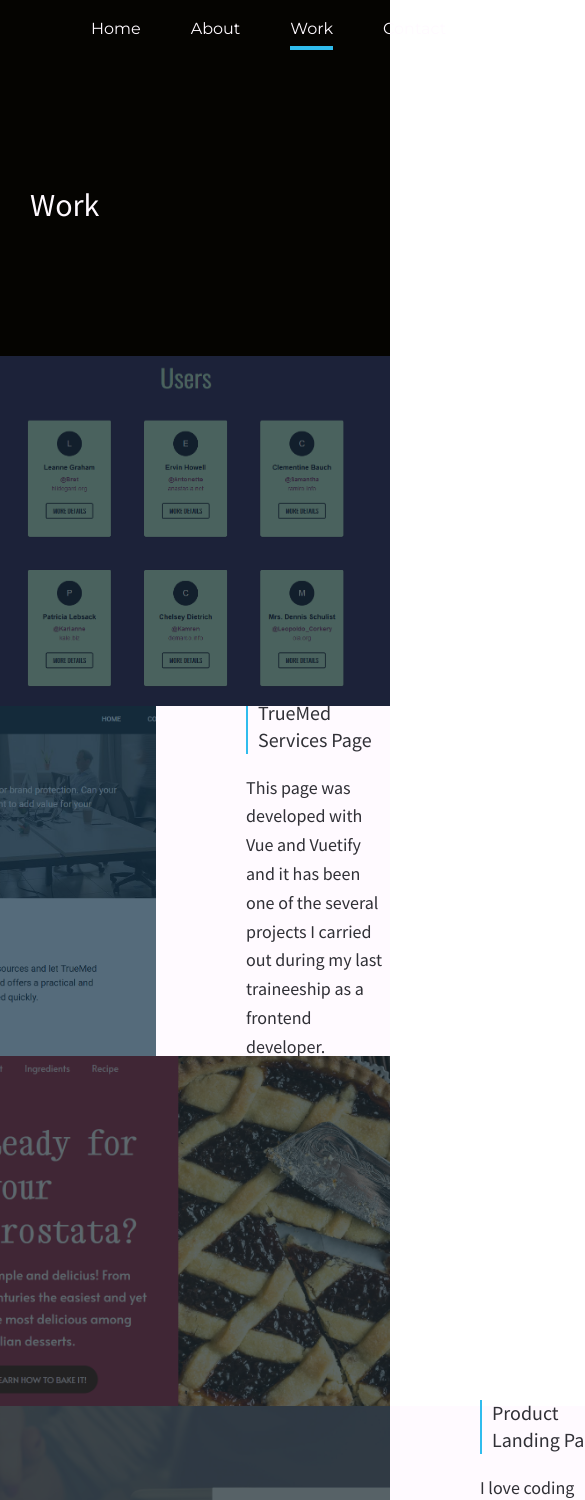
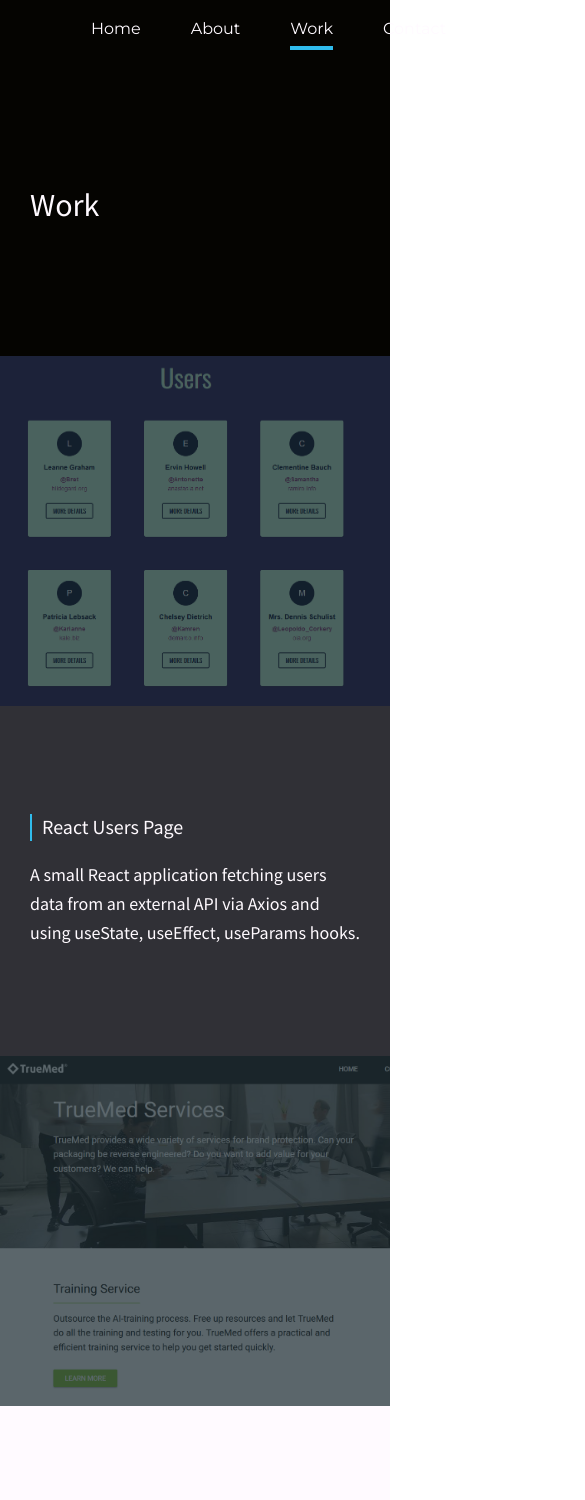
Before and after one commit to Alicino88/portfolio-website, a React (Create React App) app: page /Work in a window 390 px wide. Shown: the top 1500 px of the page, 585 px wide, since content can reach past the window. Built offline with nearby package versions, Linux system fonts and the light colour scheme.

Commit message:
Made work page responsive

```diff
--- a/src/SingleProject.js
+++ b/src/SingleProject.js
@@ -6,6 +6,15 @@ const useStyles = makeStyles((theme) => ({
   projectContainer: {
     display: "flex",
     height: "auto",
+  },
+  picAlignRight: {
+    flexDirection: "row-reverse",
+    [theme.breakpoints.down("xs")]: {
+      flexDirection: "column",
+    },
+  },
+  picAlignLeft: {
+    flexDirection: "row",
     [theme.breakpoints.down("xs")]: {
       flexDirection: "column",
     },
@@ -15,6 +24,9 @@ const useStyles = makeStyles((theme) => ({
     width: "40vw",
     height: "350px",
     position: "relative",
+    [theme.breakpoints.down("xs")]: {
+      width: "100vw",
+    },
 
     "&::before": {
       content: "''",
@@ -49,20 +61,50 @@ const useStyles = makeStyles((theme) => ({
       background: "none",
     },
   },
-  picAlignRight: {
-    flexDirection: "row-reverse",
-  },
-  picAlignLeft: {
-    flexDirection: "row",
-  },
+
   pictureStyle: {
     width: "100%",
     height: "100%",
     objectFit: "cover",
   },
 
+  pictureLeftTop: {
+    width: "100%",
+    height: "100%",
+    objectFit: "cover",
+    [theme.breakpoints.down("sm")]: {
+      objectPosition: "left top",
+    },
+  },
+
+  textSection: {
+    width: "60vw",
+    height: "350px",
+    padding: "90px 0 90px 90px",
+    display: "flex",
+    alignItems: "center",
+    [theme.breakpoints.down("sm")]: {
+      width: "100vw",
+      padding: "90px 0 90px 60px",
+    },
+    [theme.breakpoints.down("xs")]: {
+      width: "100vw",
+      padding: "30px 30px 30px 30px",
+    },
+  },
+
+  textContainer: {
+    width: "40vw",
+    [theme.breakpoints.down("xs")]: {
+      width: "100vw",
+    },
+  },
+
   textContainerWhite: {
     backgroundColor: "#FFFAFF",
+    [theme.breakpoints.down("xs")]: {
+      width: "100vw",
+    },
   },
 
   textContainerGrey: {
@@ -87,6 +129,8 @@ const useStyles = makeStyles((theme) => ({
 const Singleproject = ({
   title,
   picture,
+  //*the below prop is to reposition some of the pics for mobile screens
+  PictureLeftTop,
   picAlignRight,
   whiteBackground,
   greyText,
@@ -102,7 +146,6 @@ const Singleproject = ({
         classes.projectContainer
       )}
     >
-      <div className={classes.pictureContainer}>
       <a href={pictureLink} rel="noopener noreferrer" target="_blank">
         <div
           className={
@@ -115,29 +158,27 @@ const Singleproject = ({
           <img
             src={picture}
             alt="Truemed services page"
-              className={classes.pictureStyle}
+            className={
+              PictureLeftTop ? classes.pictureLeftTop : classes.pictureStyle
+            }
           />
         </div>
       </a>
-      </div>
 
       <div
-        style={{
-          width: "60vw",
-          height: "350px",
-          padding: "90px 0 90px 90px",
-          display: "flex",
-          alignItems: "center",
-        }}
-        className={
+        className={classNames(
           whiteBackground
             ? classes.textContainerWhite
-            : classes.textContainerGrey
-        }
+            : classes.textContainerGrey,
+          classes.textSection
+        )}
       >
         <div
-          style={{ width: "40vw" }}
-          className={greyText ? classes.greyText : classes.whiteText}
+          style={{}}
+          className={classNames(
+            greyText ? classes.greyText : classes.whiteText,
+            classes.textContainer
+          )}
         >
           <div className={classes.title}>
             <Typography variant="h5" component="h2">
--- a/src/Work.js
+++ b/src/Work.js
@@ -16,36 +16,36 @@ const Work = () => {
         title={"React Users Page"}
         picture={Users}
         pictureLink={"https://react-users-page2.netlify.app/"}
-        text="I had fun creating a small React application. The app fetches some users data from an API via Axios and uses useState, useEffect, useParams hooks."
+        text="A small React application fetching users data from an external API via Axios and using useState, useEffect, useParams hooks."
       />
       <SingleProject
         title={"TrueMed Services Page"}
         picture={Truemed}
         whiteBackground
         greyText
-        pictureBlue
+        PictureLeftTop
         pictureLink={"https://truemedinc.com/services"}
-        text="This page was developed with Vue and Vuetify and it has been one of the several projects I carried out during my last traineeship as a frontend developer."
+        text="A page developed with Vue and Vuetify UI library. This progect is part of my traineedhip as a front-end developer with TrueMed."
       />
       <SingleProject
         title={"Crostata Cake Website"}
         Crostata
         Cake
+        PictureLeftTop
         Website
         picture={Crostata}
         picAlignRight
         pictureLink={"https://codepen.io/Alicinetto/full/mdJqdEq"}
-        text="I must admit, this website is nothing fancy as it doesn't use any Javascript framework. Nevertheless I wanted to include it in my portfolio as I really like the graphics"
+        text="One of my first websites developed with pure HTML and CSS. I wanted to include it in my portfolio as I really like the graphics."
       />
       <SingleProject
         title={"Product Landing Page"}
         picture={Lando}
         whiteBackground
+        PictureLeftTop
         greyText
         pictureLink={"https://codepen.io/Alicinetto/full/VweyBgv"}
-        text="I love coding landing pages, it's fun and allows you to think also
-      from a digital marketing perspective: how to grasp the attention of the reader? How to
-      drive conversions?"
+        text="I love coding landing pages, it's fun and allows you to think also from a digital marketing perspective."
       />
     </div>
   );
```
Also changed, not shown: 1 other file (tests, documents, lock files or other folders). Lines whose indentation alone changed are shown as unchanged.
